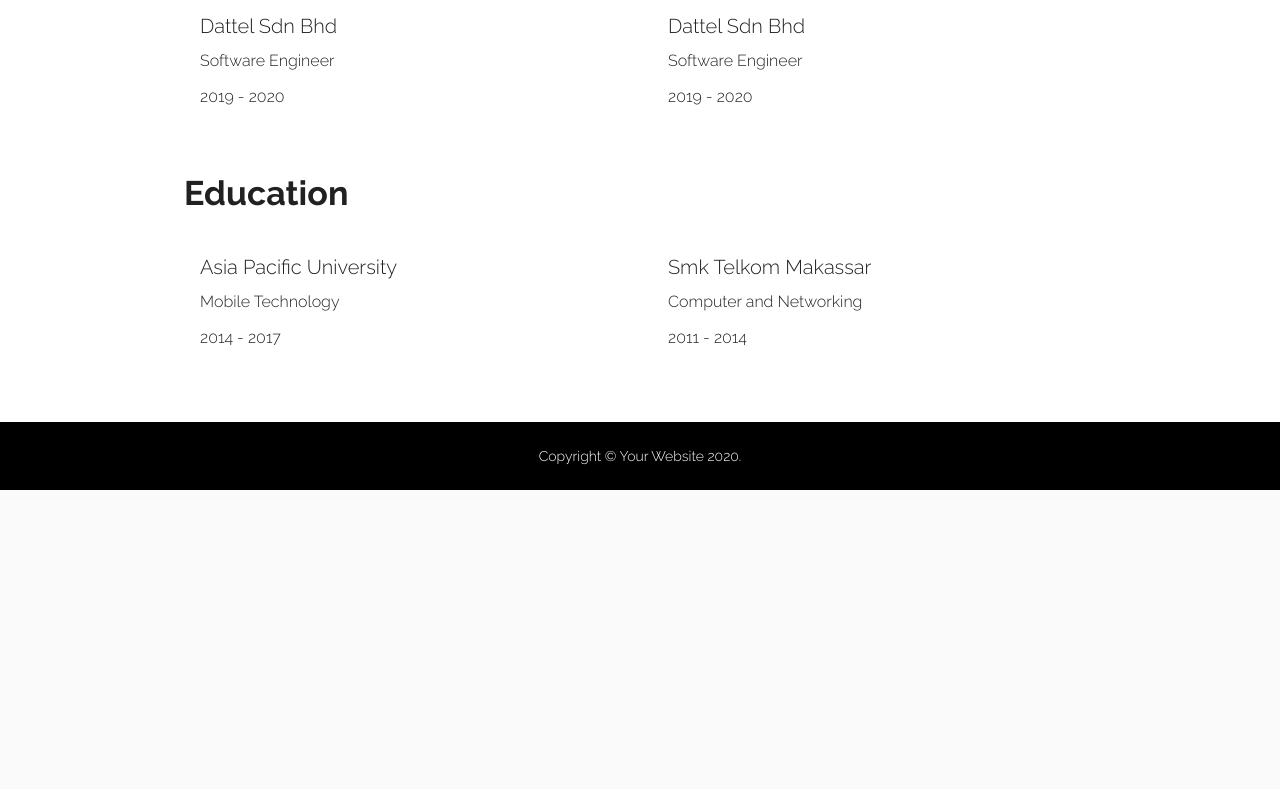
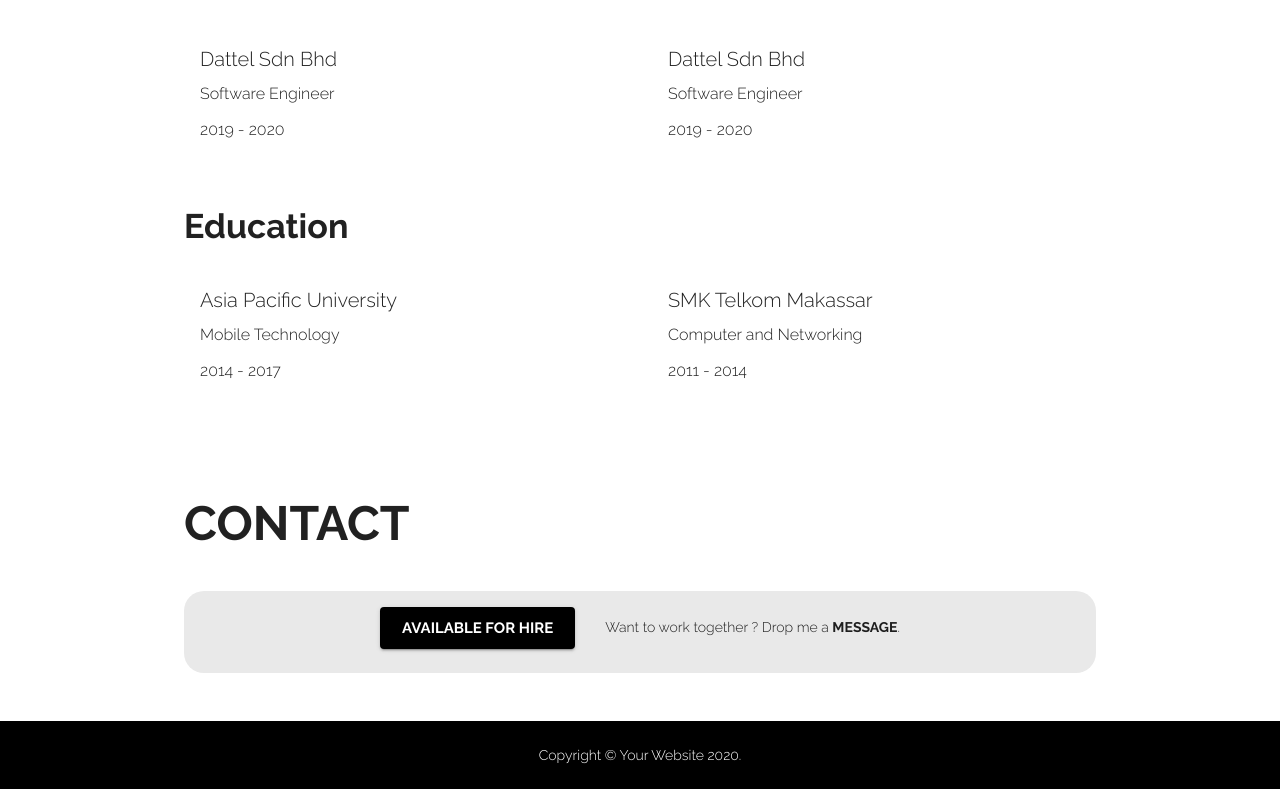
Before and after one commit to Makassar-Developer-Society/belajar-react-resume, a React (Create React App) app: page / in a window 1280 px wide. Shown: the part 1706-2495 px from the top of the page. Before the commit the page ends 2196 px from the top, so only its background shows below. Built offline with nearby package versions, Linux system fonts and the light colour scheme.

Commit message:
feat: contact

```diff
--- /dev/null
+++ b/src/components/Card/Contact.jsx
@@ -0,0 +1,53 @@
+import React from 'react';
+import { makeStyles } from '@material-ui/core/styles';
+import Card from '@material-ui/core/Card';
+import CardContent from '@material-ui/core/CardContent';
+import Button from '@material-ui/core/Button';
+import Typography from '@material-ui/core/Typography';
+
+const useStyles = makeStyles({
+    root: {
+        minWidth: 275,
+        boxShadow: 'none'
+    },
+    title: {
+        fontSize: 14,
+    },
+    content: {
+        backgroundColor: '#E9E9E9',
+        borderRadius: 20
+    },
+    base: {
+        display: 'flex',
+        justifyContent: 'center'
+    },
+    availableButton: {
+        fontWeight: 'bold',
+        backgroundColor: '#000',
+        color: '#fff'
+    },
+    center: {
+        alignSelf: 'center'
+    }
+});
+
+export default function ContactCard() {
+    const classes = useStyles();
+
+    return (
+        <Card className={classes.root}>
+            <CardContent className={classes.content}>
+                <div className={classes.base}>
+                    <div style={{ marginRight: 30 }}>
+                        <Button variant="contained" size="large" className={classes.availableButton}>AVAILABLE FOR HIRE</Button>
+                    </div>
+                    <div className={classes.center}>
+                        <Typography className={classes.title}>
+                            Want to work together ? Drop me a <b>MESSAGE</b>.
+                        </Typography>
+                    </div>
+                </div>
+            </CardContent>
+        </Card>
+    );
+}
--- /dev/null
+++ b/src/components/Contact.jsx
@@ -0,0 +1,37 @@
+import React from 'react';
+import Grid from '@material-ui/core/Grid';
+import Typography from '@material-ui/core/Typography';
+import { makeStyles } from '@material-ui/core/styles';
+import ContactCard from './Card/Contact';
+
+const useStyles = makeStyles((theme) => ({
+    containerSpacing: {
+        paddingTop: theme.spacing(5),
+        paddingBottom: theme.spacing(6),
+    },
+    spacing: {
+        paddingBottom: theme.spacing(5),
+    },
+    containerPadding: {
+        paddingTop: 20
+    }
+}));
+
+export default function Resume() {
+    const classes = useStyles();
+
+    return (
+        <div>
+            <Grid container className={classes.containerSpacing}>
+                <Grid item xs>
+                    <Typography variant="h3" align="left" color="textPrimary" className={classes.spacing}>
+                        <b>CONTACT</b>
+                    </Typography>
+                    <div>
+                        <ContactCard />
+                    </div>
+                </Grid>
+            </Grid>
+        </div>
+    );
+}
--- a/src/components/Header.jsx
+++ b/src/components/Header.jsx
@@ -11,7 +11,7 @@
     },
     title: {
         fontWeight: 'bold',
-        marginBottom: theme.spacing(3)
+        paddingBottom: theme.spacing(5)
     },
     description: {
         lineHeight: 2.3
--- a/src/components/Resume.jsx
+++ b/src/components/Resume.jsx
@@ -44,7 +44,7 @@
         },
         {
             id: 2,
-            title: 'Smk Telkom Makassar',
+            title: 'SMK Telkom Makassar',
             description: 'Computer and Networking',
             year: '2011 - 2014'
         }
--- a/src/pages/Index.jsx
+++ b/src/pages/Index.jsx
@@ -4,6 +4,7 @@
 import Container from '@material-ui/core/Container';
 import Project from '../components/Project';
 import Resume from '../components/Resume';
+import Contact from '../components/Contact';
 import Footer from '../components/Footer';
 
 export default function Index() {
@@ -16,6 +17,7 @@
                 <Container maxWidth="md">
                     <Project />
                     <Resume />
+                    <Contact />
                 </Container>
             </main>
             <Footer />
```
